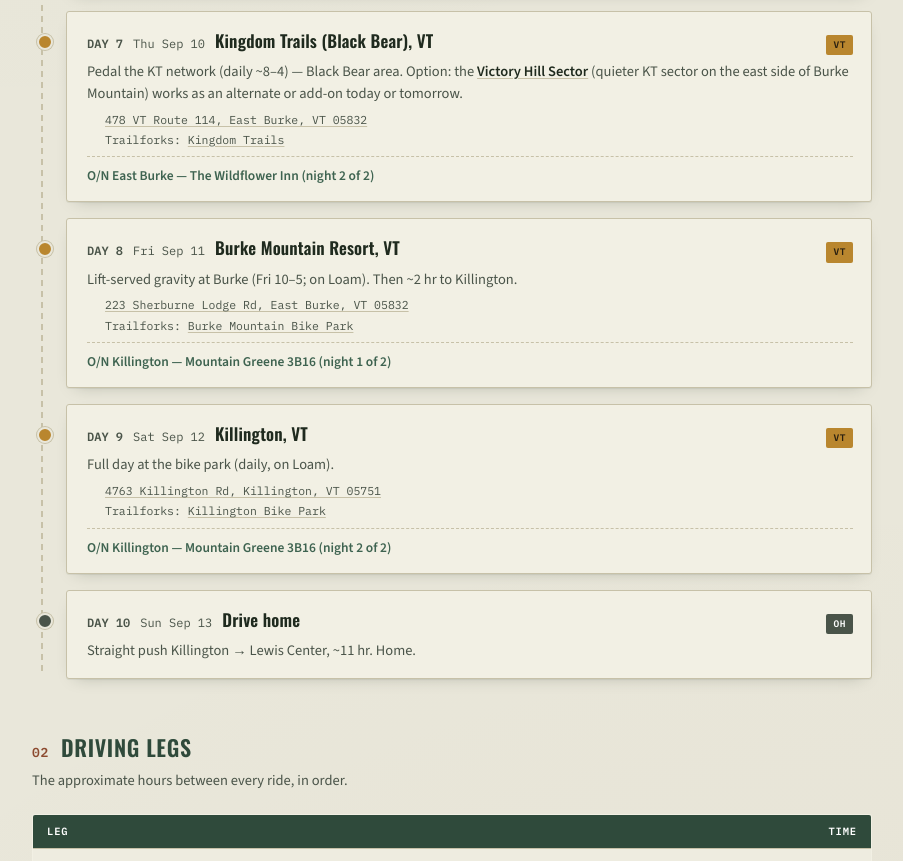
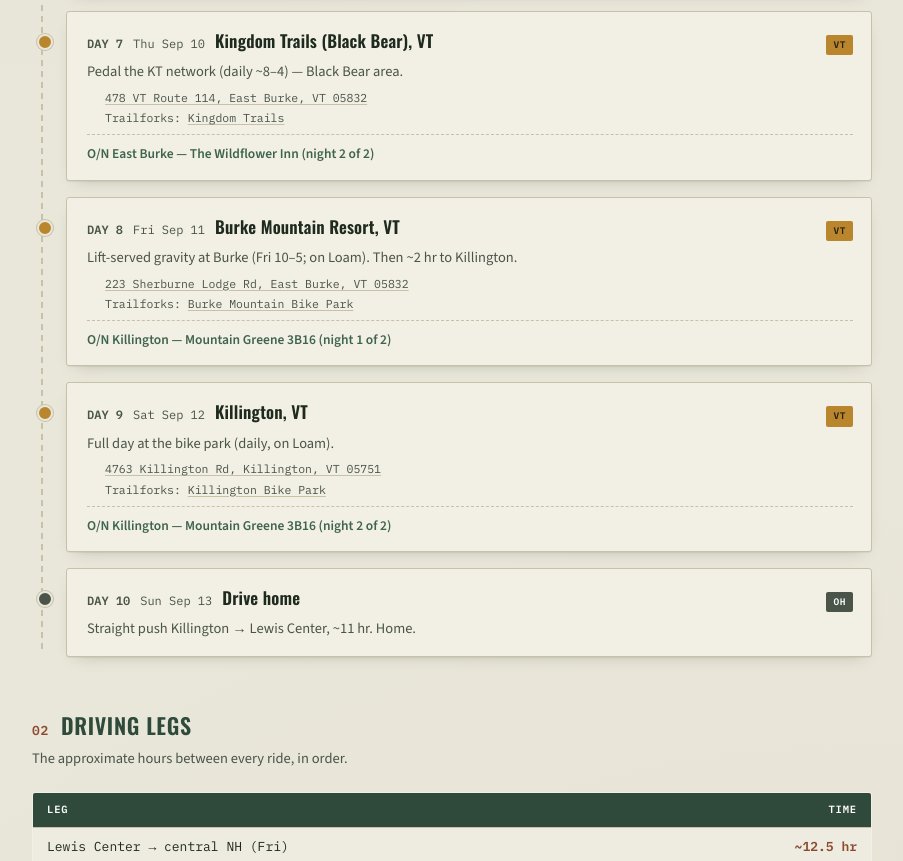
Before and after one commit to mdwhaley/mdwhaley.github.io, a plain HTML site: page bike-park-road-trip.html in a window 1280 px wide. Shown: the part 1773-2634 px from the top of the page, without its empty margins (188-1091 px from the left). Drawn offline with nearby package versions, Linux system fonts and the light colour scheme.

Commit message:
Remove Victory Hill Sector option

```diff
--- a/bike-park-road-trip.html
+++ b/bike-park-road-trip.html
@@ -468,9 +468,7 @@
         <span class="chip vt">VT</span>
       </div>
       <div class="day-notes">
-        Pedal the KT network (daily ~8–4) — Black Bear area. Option: the
-        <a href="https://www.trailforks.com/region/victory-hill-sector/" target="_blank" rel="noopener">Victory Hill Sector</a>
-        (quieter KT sector on the east side of Burke Mountain) works as an alternate or add-on today or tomorrow.
+        Pedal the KT network (daily ~8–4) — Black Bear area.
       </div>
       <div class="day-addr"><a href="https://www.google.com/maps/search/?api=1&query=478%20VT%20Route%20114%2C%20East%20Burke%2C%20VT%2005832" target="_blank" rel="noopener">478 VT Route 114, East Burke, VT 05832</a></div>
       <div class="day-tf">Trailforks: <a href="https://www.trailforks.com/region/kingdom-trails/" target="_blank" rel="noopener">Kingdom Trails</a></div>
```
